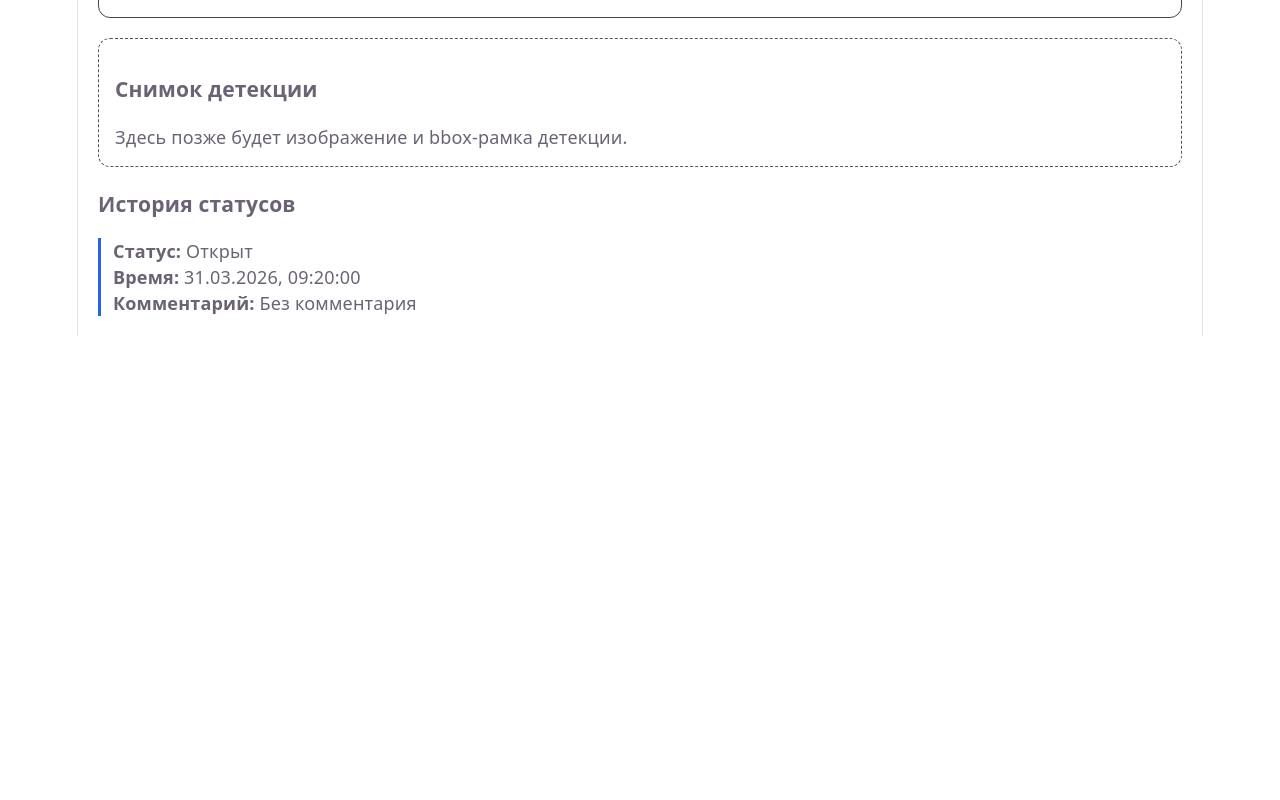
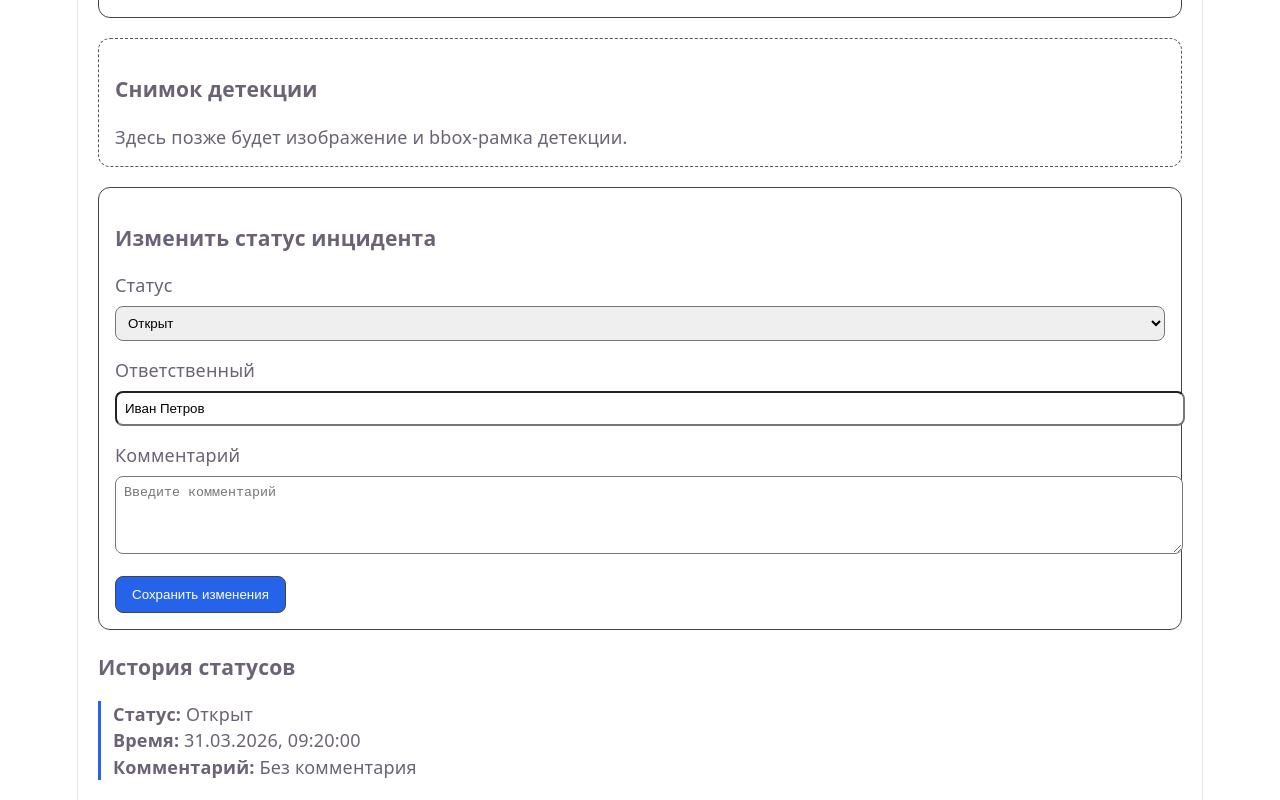
Before and after one commit to Serjik1661/practice-case-conveyor-monitoring-dashboard-frontend, a React (Vite) app: page /incidents/incident-1 in a window 1280 px wide. Shown: the part 483-1283 px from the top of the page. Before the commit the page ends 819 px from the top, so only its background shows below. Built offline with nearby package versions, Linux system fonts and the light colour scheme.

Commit message:
feat: add incident status form with validation

```diff
--- a/src/pages/IncidentPage.tsx
+++ b/src/pages/IncidentPage.tsx
@@ -1,3 +1,4 @@
+import { useState, type FormEvent } from 'react'
 import { Link, useParams } from 'react-router-dom'
 import { conveyorLines, incidents } from '../mocks/fixtures'
 
@@ -25,6 +26,42 @@ function IncidentPage() {
 
   const line = conveyorLines.find((item) => item.id === incident.lineId)
 
+  const [currentStatus, setCurrentStatus] = useState(incident.status)
+  const [currentAssignee, setCurrentAssignee] = useState(incident.assignee ?? '')
+  const [currentComment, setCurrentComment] = useState(incident.comment ?? '')
+  const [history, setHistory] = useState(incident.statusHistory)
+
+  const [formStatus, setFormStatus] = useState(incident.status)
+  const [formAssignee, setFormAssignee] = useState(incident.assignee ?? '')
+  const [formComment, setFormComment] = useState('')
+
+  const [error, setError] = useState('')
+
+  const handleSubmit = (event: FormEvent<HTMLFormElement>) => {
+    event.preventDefault()
+
+    if (formStatus === 'resolved' && !formComment.trim()) {
+      setError('Для статуса "Решён" нужно обязательно написать комментарий.')
+      return
+    }
+
+    setError('')
+    setCurrentStatus(formStatus)
+    setCurrentAssignee(formAssignee)
+    setCurrentComment(formComment)
+
+    setHistory((prev) => [
+      ...prev,
+      {
+        status: formStatus,
+        changedAt: new Date().toISOString(),
+        comment: formComment.trim() ? formComment.trim() : undefined,
+      },
+    ])
+
+    setFormComment('')
+  }
+
   return (
     <div>
       <Link to="/incidents">← Назад к инцидентам</Link>
@@ -51,13 +88,15 @@ function IncidentPage() {
           <strong>Линия:</strong> {line ? line.name : 'Неизвестная линия'}
         </p>
         <p>
-          <strong>Статус:</strong> {getStatusLabel(incident.status)}
+          <strong>Статус:</strong> {getStatusLabel(currentStatus)}
         </p>
         <p>
-          <strong>Ответственный:</strong> {incident.assignee ?? 'Не назначен'}
+          <strong>Ответственный:</strong>{' '}
+          {currentAssignee ? currentAssignee : 'Не назначен'}
         </p>
         <p>
-          <strong>Комментарий:</strong> {incident.comment ?? 'Нет комментария'}
+          <strong>Комментарий:</strong>{' '}
+          {currentComment ? currentComment : 'Нет комментария'}
         </p>
         <p>
           <strong>Создан:</strong>{' '}
@@ -78,6 +117,109 @@ function IncidentPage() {
         <p>Здесь позже будет изображение и bbox-рамка детекции.</p>
       </div>
 
+      <div
+        style={{
+          border: '1px solid #444',
+          borderRadius: '12px',
+          padding: '16px',
+          marginTop: '20px',
+          textAlign: 'left',
+        }}
+      >
+        <h3>Изменить статус инцидента</h3>
+
+        <form onSubmit={handleSubmit}>
+          <div style={{ marginTop: '12px' }}>
+            <label>
+              Статус
+              <br />
+              <select
+                value={formStatus}
+                onChange={(event) =>
+                  setFormStatus(
+                    event.target.value as 'open' | 'in_progress' | 'resolved',
+                  )
+                }
+                style={{
+                  marginTop: '8px',
+                  padding: '8px',
+                  width: '100%',
+                  borderRadius: '8px',
+                }}
+              >
+                <option value="open">Открыт</option>
+                <option value="in_progress">В работе</option>
+                <option value="resolved">Решён</option>
+              </select>
+            </label>
+          </div>
+
+          <div style={{ marginTop: '16px' }}>
+            <label>
+              Ответственный
+              <br />
+              <input
+                type="text"
+                value={formAssignee}
+                onChange={(event) => setFormAssignee(event.target.value)}
+                placeholder="Введите имя"
+                style={{
+                  marginTop: '8px',
+                  padding: '8px',
+                  width: '100%',
+                  borderRadius: '8px',
+                }}
+              />
+            </label>
+          </div>
+
+          <div style={{ marginTop: '16px' }}>
+            <label>
+              Комментарий
+              <br />
+              <textarea
+                value={formComment}
+                onChange={(event) => setFormComment(event.target.value)}
+                placeholder="Введите комментарий"
+                rows={4}
+                style={{
+                  marginTop: '8px',
+                  padding: '8px',
+                  width: '100%',
+                  borderRadius: '8px',
+                }}
+              />
+            </label>
+          </div>
+
+          {error && (
+            <p
+              style={{
+                color: '#ef4444',
+                marginTop: '12px',
+              }}
+            >
+              {error}
+            </p>
+          )}
+
+          <button
+            type="submit"
+            style={{
+              marginTop: '16px',
+              padding: '10px 16px',
+              borderRadius: '8px',
+              border: '1px solid #444',
+              background: '#2563eb',
+              color: '#fff',
+              cursor: 'pointer',
+            }}
+          >
+            Сохранить изменения
+          </button>
+        </form>
+      </div>
+
       <div style={{ marginTop: '24px', textAlign: 'left' }}>
         <h3>История статусов</h3>
 
@@ -88,7 +230,7 @@ function IncidentPage() {
             marginTop: '16px',
           }}
         >
-          {incident.statusHistory.map((historyItem, index) => (
+          {history.map((historyItem, index) => (
             <div
               key={`${historyItem.status}-${historyItem.changedAt}-${index}`}
               style={{
```
